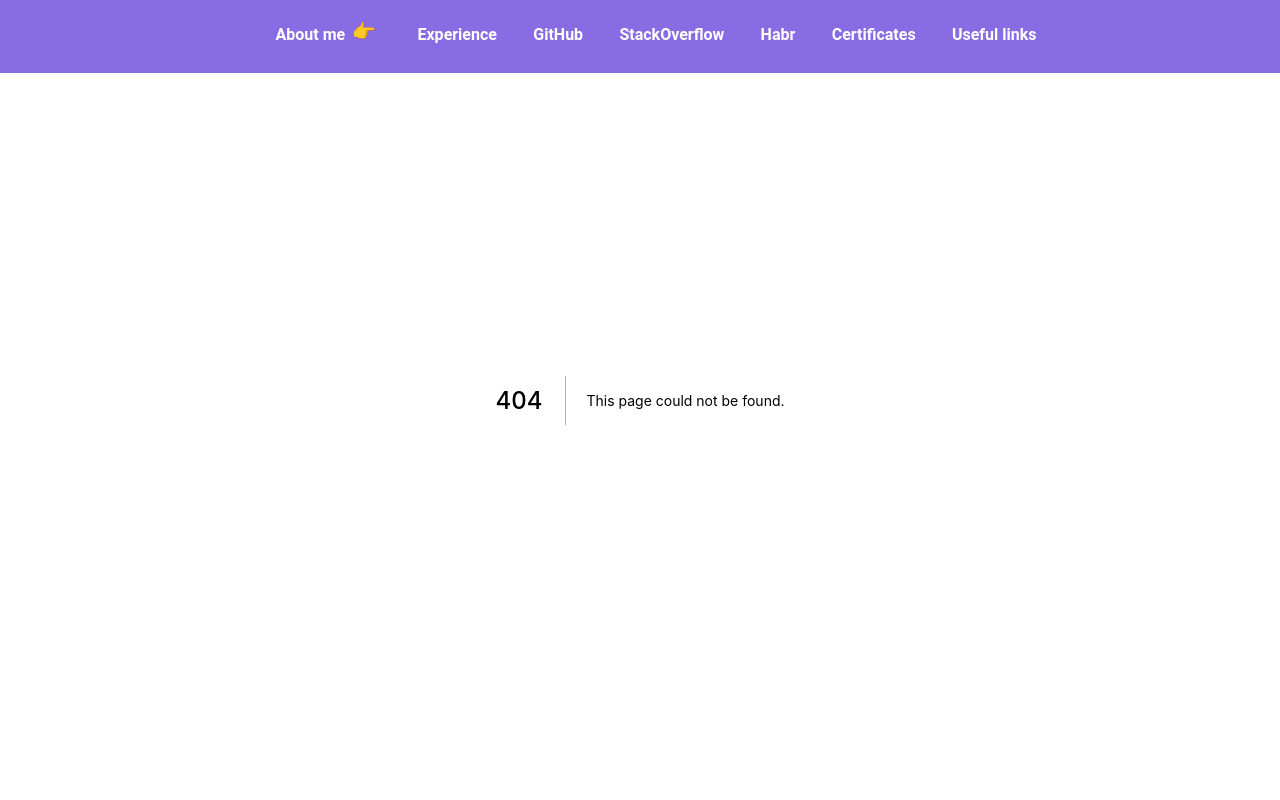
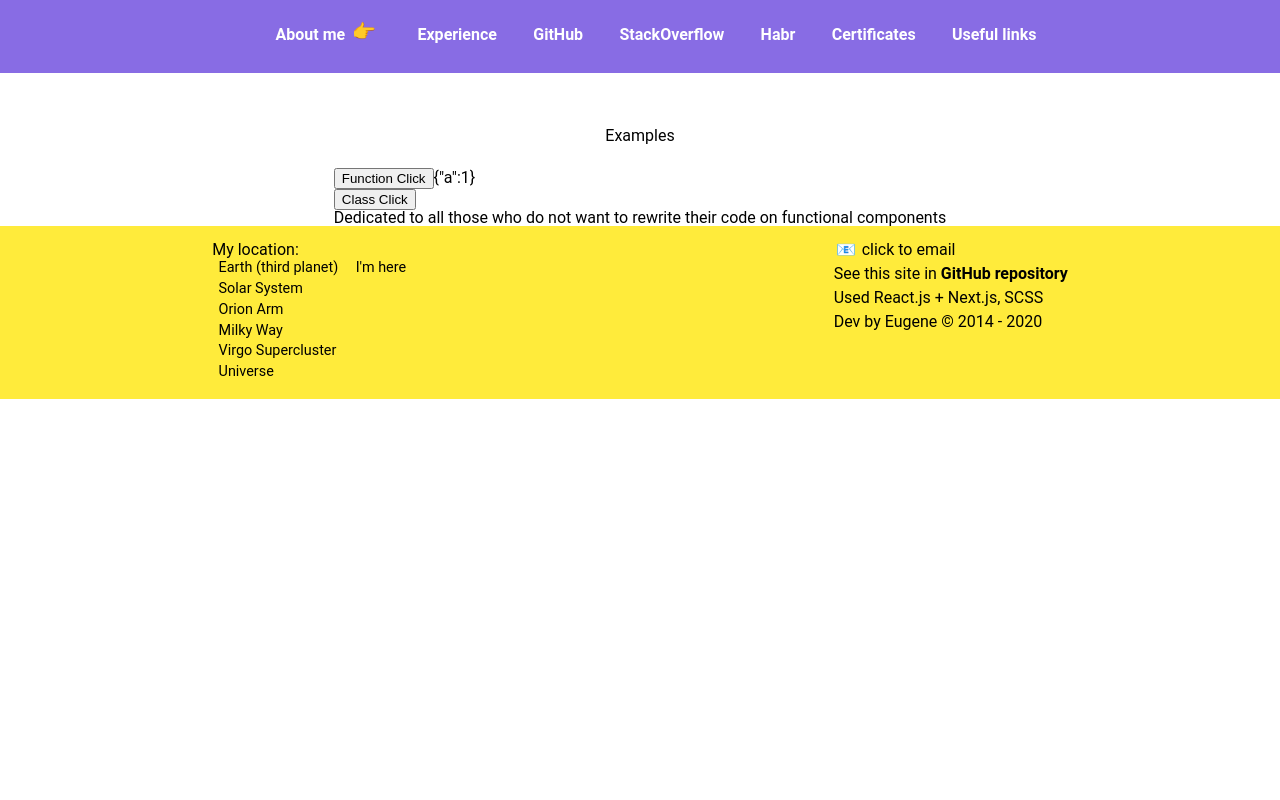
Before and after one commit to it-efrem/it-efrem.com, a Next.js app: page /examples in a window 1280 px wide. Before the commit this address had no page. Shown: the top 800 px of the page. Built offline with nearby package versions, Linux system fonts and the light colour scheme; some icons are missing.

Commit message:
+FunctionalComponent vs ClassComponent

```diff
--- /dev/null
+++ b/pages/examples/ReactFunctionVsClass/index.js
@@ -0,0 +1,45 @@
+'use strict';
+
+import React, {useState} from 'react';
+
+export default function ReactFunctionVsClass() {
+    return (
+        <>
+            <FunctionalComponent/>
+            <ClassComponent/>
+        </>
+    )
+}
+
+const newState = {b: 2};
+
+function FunctionalComponent() {
+    const [state, setState] = useState({a: 1});
+
+    // Displays a 'FunctionalComponent' 3 times
+    // state used in DOM
+    console.log('FunctionalComponent', state);
+
+    return (
+        <div>
+            <button onClick={() => setState(newState)}>Function Click</button>
+            <span>{JSON.stringify(state)}</span>
+        </div>
+    )
+}
+
+class ClassComponent extends React.Component {
+    state = {a: 1};
+
+    render() {
+        // Displays a 'ClassComponent' infinity times
+        // state NOT used in DOM
+        console.log('ClassComponent', this.state);
+
+        return (
+            <div>
+                <button onClick={() => this.setState(newState)}>Class Click</button>
+            </div>
+        )
+    }
+}
--- /dev/null
+++ b/pages/examples/index.js
@@ -0,0 +1,21 @@
+'use strict';
+
+import React from 'react';
+import ReactFunctionVsClass from "./ReactFunctionVsClass";
+
+export default function ExamplesPage() {
+    return (
+        <article>
+            <h1>Examples</h1>
+
+            <div>
+                <div>
+                    <ReactFunctionVsClass/>
+                </div>
+                <div>
+                    Dedicated to all those who do not want to rewrite their code on functional components
+                </div>
+            </div>
+        </article>
+    )
+}
```
